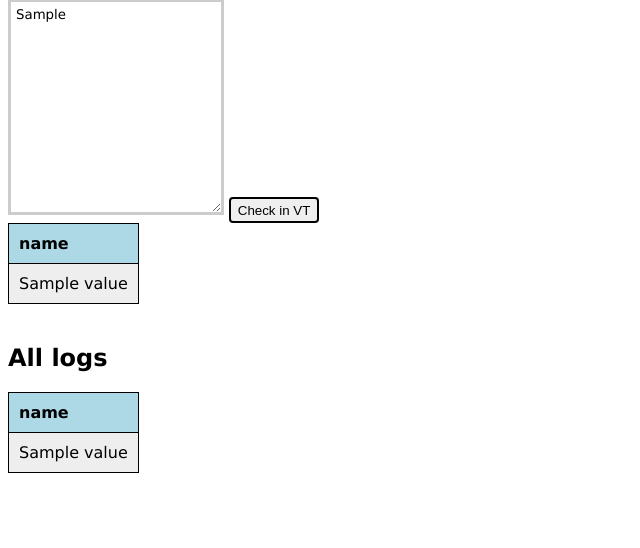
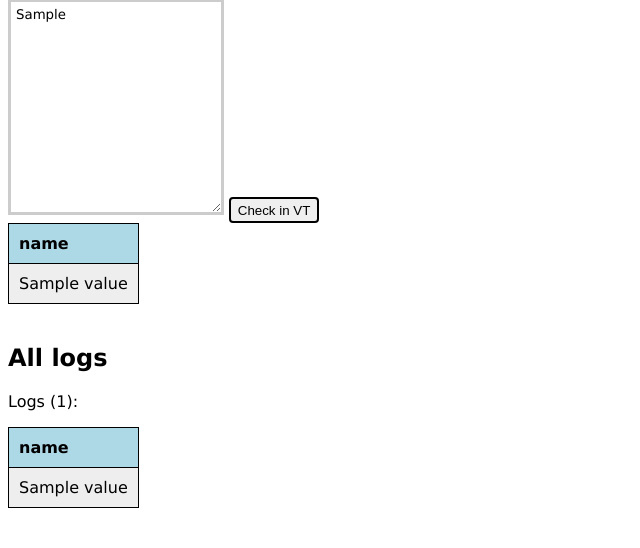
Before and after one commit to CarlosAMolina/logs-analyzer, a Flask app: template src/frontend/templates/logs.html in a window 1280 px wide. Shown: the part 521-1069 px from the top of the page, without its empty margins (0-640 px from the left). Before the commit the page ends 994 px from the top, so only its background shows below. Run offline with Flask 2, Linux system fonts and the light colour scheme; the template is opened without the code that fills it: most values are stand-ins (such as "Sample title", 1, 10 or a date in 2020); parts of the project's set-up code (start-up, migrations or seed data) failed here and were passed over.

Commit message:
Add front html number of logs

```diff
--- a/src/frontend/templates/logs.html
+++ b/src/frontend/templates/logs.html
@@ -68,6 +68,7 @@
 {% endif %}
 
 <h2 id="all-logs">All logs</h2>
+<p>Logs ({{ logs_all|length }}):</p>
 <div>
   <table>
     <thead>
```
